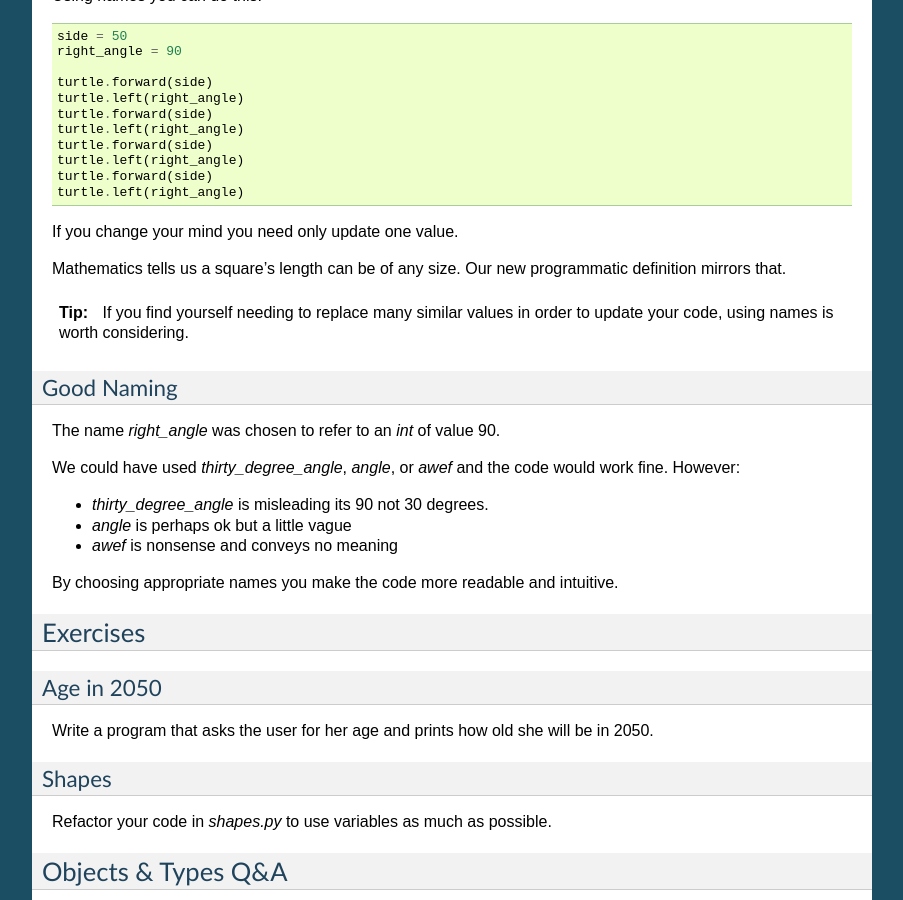
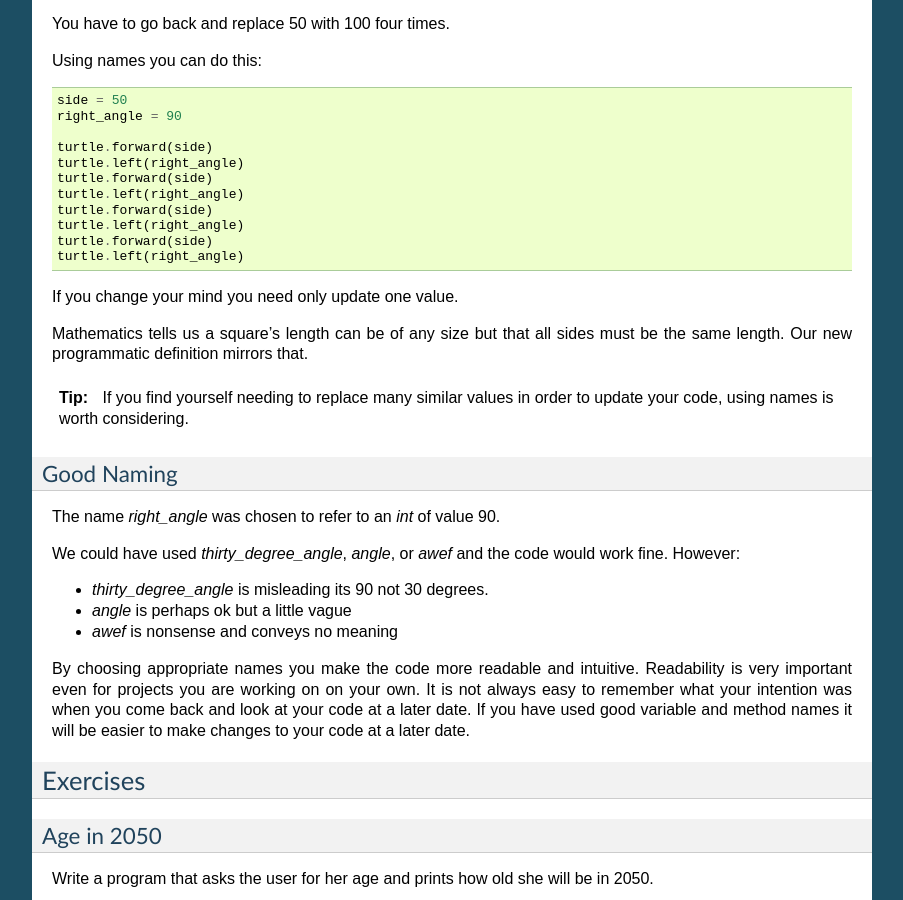
Before and after one commit to gu-lseg/intro-to-programming, a Sphinx documentation site: the page built from source/names.rst, in a window 1280 px wide and 900 px high, scrolled down 2468 px. Shown: the whole window, without its empty margins (198-1101 px from the left). Built offline with Sphinx 7.4.7, drawn with Linux system fonts in a browser that asks for light colours; pages that are not in the unit, such as notebooks, are missing from menus; some of the changed text lies outside the part shown.

Commit message:
Added more detail and some examples.

```diff
--- a/source/names.rst
+++ b/source/names.rst
@@ -16,7 +16,9 @@
 
 Just like people have names so we can uniquely identify them,
  in `python` the interpreter also needs to know what you are referring
-to when you give it instructions.
+to when you give it instructions. For example you would not want it to be possible
+for there to be 2 methods called 'forward' which did different things as you would
+not know which method was going to be executed.
 
 The namespace is a collection of all the available names that could be associated
 with an object. You can think of a namespace as like a register. A register is a list of
@@ -142,8 +146,8 @@
 
 If you change your mind you need only update one value.
 
-Mathematics tells us a square's length can be of any size. Our
-new programmatic definition mirrors that.
+Mathematics tells us a square's length can be of any size but that all sides
+must be the same length. Our new programmatic definition mirrors that.
 
 .. tip::
 
@@ -162,7 +166,10 @@
 * `awef` is nonsense and conveys no meaning
 
 By choosing appropriate names you make the code more readable and
-intuitive.
+intuitive. Readability is very important even for projects you are working on on
+your own. It is not always easy to remember what your intention was when you come
+back and look at your code at a later date. If you have used good variable and method names
+it will be easier to make changes to your code at a later date.
 
 Exercises
 =========
```
Also changed, not shown: other parts of source/names.rst (+3 -1 lines).
